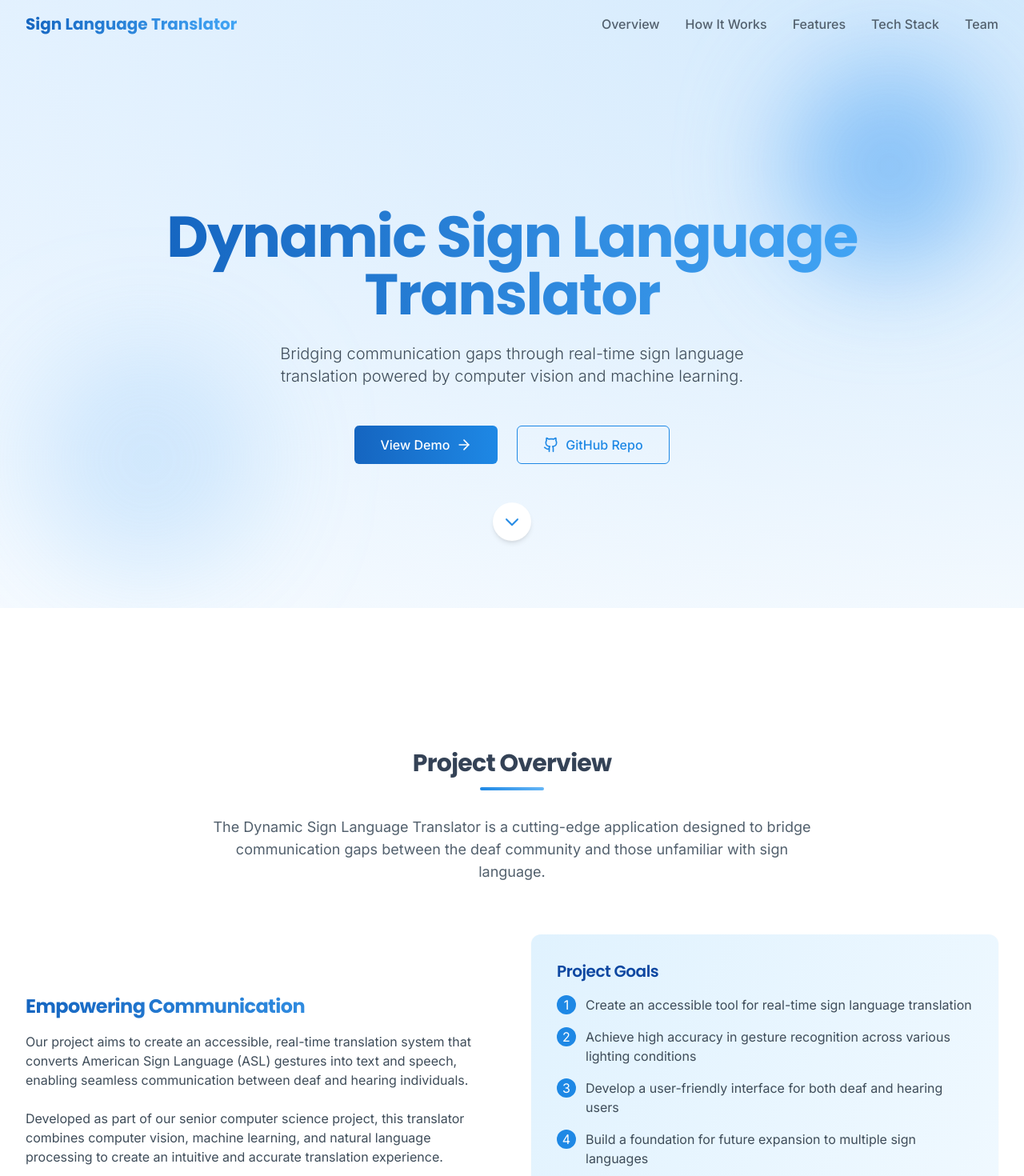
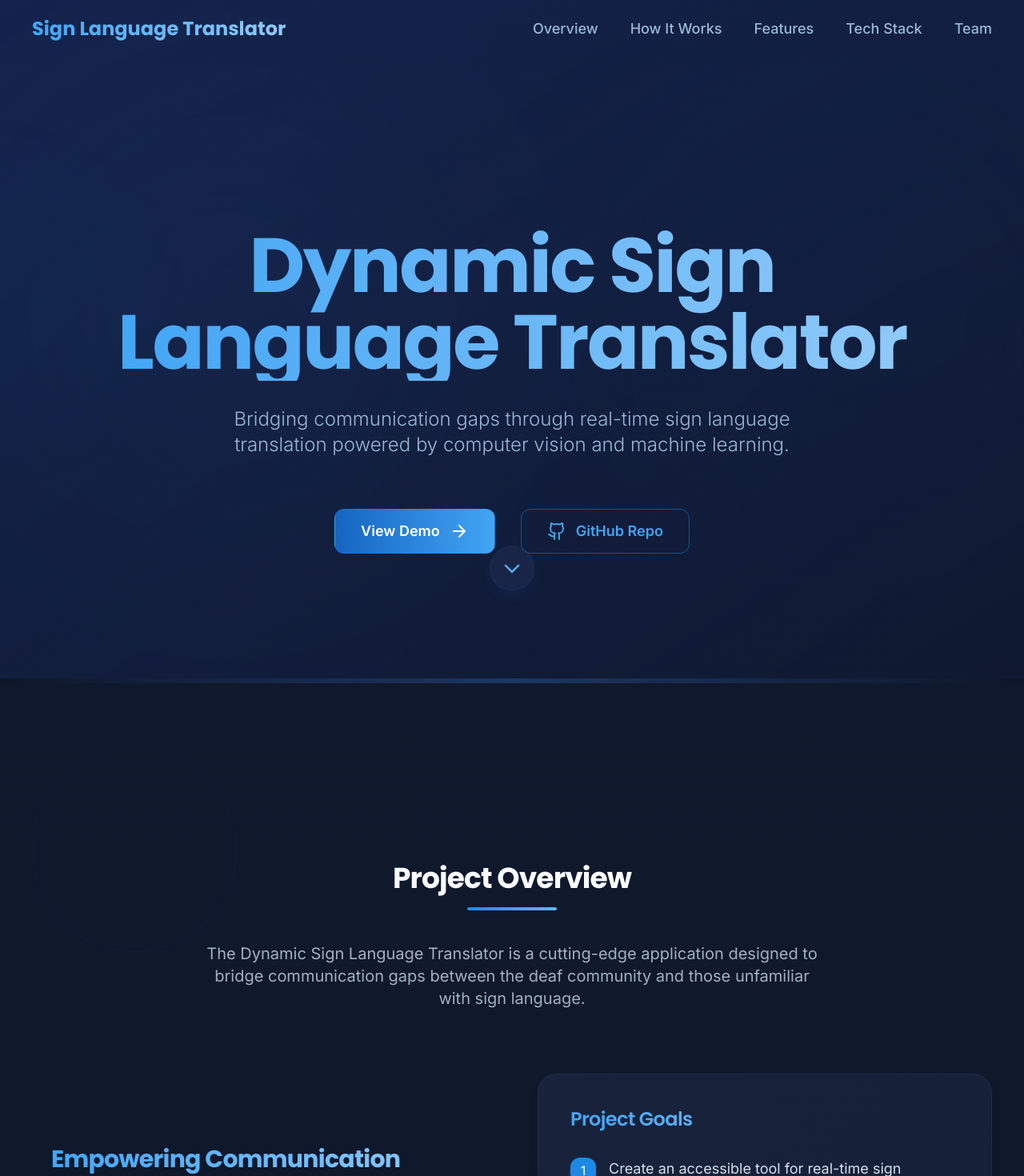
Before and after one commit to devv-nathan/sign-speak-online, a React (Vite) app: page / in a window 1280 px wide. Shown: the top 1470 px of the page at 80% size. Built offline with nearby package versions, Linux system fonts and the light colour scheme.

Commit message:
feat: Implement dark theme and visual enhancements
- Added dark theme support.
- Increased component sizes and made them bolder.
- Added subtle graphics and animated gradients on scroll.
- Improved scrolling experience.

```diff
--- a/src/components/ButtonLink.tsx
+++ b/src/components/ButtonLink.tsx
@@ -16,14 +16,14 @@ const ButtonLink = ({
   return (
     <a
       className={cn(
-        "inline-flex items-center justify-center rounded-md font-medium transition-all duration-300 focus-visible:outline-none focus-visible:ring-2 focus-visible:ring-ring focus-visible:ring-offset-2 disabled:pointer-events-none disabled:opacity-50",
+        "inline-flex items-center justify-center rounded-xl font-medium transition-all duration-300 focus-visible:outline-none focus-visible:ring-2 focus-visible:ring-ring focus-visible:ring-offset-2 disabled:pointer-events-none disabled:opacity-50",
         {
-          "bg-gradient-to-r from-blue-600 to-blue-500 text-white hover:shadow-lg hover:shadow-blue-500/25 hover:-translate-y-0.5": variant === "primary",
-          "bg-neutral-100 text-neutral-900 hover:bg-neutral-200 hover:-translate-y-0.5": variant === "secondary",
-          "border border-blue-500 text-blue-500 hover:bg-blue-50 hover:-translate-y-0.5": variant === "outline",
-          "h-10 px-4 py-2 text-sm": size === "default",
-          "h-9 px-3 text-xs": size === "sm",
-          "h-12 px-8 text-base": size === "lg",
+          "bg-gradient-to-r from-blue-600 to-blue-400 text-white hover:shadow-xl hover:shadow-blue-500/25 hover:-translate-y-1 border border-blue-500/20": variant === "primary",
+          "bg-secondary/80 text-white hover:bg-secondary hover:-translate-y-1 border border-white/5": variant === "secondary",
+          "border border-blue-500/50 text-blue-400 hover:bg-blue-900/20 hover:-translate-y-1": variant === "outline",
+          "h-12 px-6 py-3 text-base": size === "default",
+          "h-10 px-4 text-sm": size === "sm",
+          "h-14 px-8 text-lg font-semibold": size === "lg",
         },
         className
       )}
--- a/src/components/Header.tsx
+++ b/src/components/Header.tsx
@@ -21,7 +21,7 @@ const Header = () => {
 
   useEffect(() => {
     const handleScroll = () => {
-      setIsScrolled(window.scrollY > 10);
+      setIsScrolled(window.scrollY > 20);
     };
 
     window.addEventListener("scroll", handleScroll);
@@ -34,24 +34,24 @@ const Header = () => {
     <header
       className={cn(
         "fixed top-0 left-0 right-0 z-50 transition-all duration-300",
-        isScrolled ? "bg-white/90 backdrop-blur-sm shadow-sm" : "bg-transparent"
+        isScrolled ? "bg-background/80 backdrop-blur-lg border-b border-white/5 shadow-md shadow-blue-900/10" : "bg-transparent"
       )}
     >
-      <div className="max-w-7xl mx-auto px-4 sm:px-6 lg:px-8">
-        <div className="flex justify-between items-center py-4">
+      <div className="max-w-7xl mx-auto px-6 sm:px-8 lg:px-10">
+        <div className="flex justify-between items-center py-5">
           <div className="flex items-center">
-            <a href="#" className="gradient-text font-display font-bold text-xl">
+            <a href="#" className="gradient-text font-display font-bold text-2xl">
               Sign Language Translator
             </a>
           </div>
 
           {/* Desktop Navigation */}
-          <nav className="hidden md:flex items-center space-x-8">
+          <nav className="hidden md:flex items-center space-x-10">
             {navItems.map((item) => (
               <a
                 key={item.name}
                 href={item.href}
-                className="text-neutral-600 hover:text-blue-600 transition-colors font-medium relative after:content-[''] after:absolute after:bottom-0 after:left-0 after:w-0 after:h-0.5 after:bg-blue-500 hover:after:w-full after:transition-all after:duration-300"
+                className="text-blue-100/80 hover:text-blue-300 transition-colors font-medium text-lg relative after:content-[''] after:absolute after:bottom-0 after:left-0 after:w-0 after:h-0.5 after:bg-blue-400 hover:after:w-full after:transition-all after:duration-300"
               >
                 {item.name}
               </a>
@@ -60,13 +60,13 @@ const Header = () => {
 
           {/* Mobile menu button */}
           <button
-            className="md:hidden text-neutral-600 hover:text-blue-600 transition-colors p-2 rounded-md hover:bg-blue-50"
+            className="md:hidden text-blue-200 hover:text-blue-100 transition-colors p-2 rounded-md hover:bg-blue-800/20 border border-blue-500/20"
             onClick={toggleMenu}
             aria-expanded={isMenuOpen}
             aria-controls="mobile-menu"
           >
             <span className="sr-only">Open main menu</span>
-            <Menu size={24} />
+            <Menu size={28} />
           </button>
         </div>
 
@@ -74,14 +74,14 @@ const Header = () => {
         {isMenuOpen && (
           <div
             id="mobile-menu"
-            className="md:hidden bg-white/95 backdrop-blur-sm pb-4 animate-scale-in rounded-b-lg shadow-lg"
+            className="md:hidden glass-effect pb-6 animate-scale-in rounded-2xl shadow-lg shadow-blue-900/20 mb-4 border border-white/5"
           >
-            <div className="flex flex-col space-y-4 pt-2 pb-3">
+            <div className="flex flex-col space-y-1 pt-2 pb-3">
               {navItems.map((item) => (
                 <a
                   key={item.name}
                   href={item.href}
-                  className="text-neutral-600 hover:text-blue-600 hover:bg-blue-50 px-4 py-3 rounded-lg font-medium transition-colors"
+                  className="text-blue-100/80 hover:text-blue-200 hover:bg-blue-800/30 px-6 py-4 rounded-xl font-medium transition-colors text-lg"
                   onClick={() => setIsMenuOpen(false)}
                 >
                   {item.name}
--- a/src/components/Hero.tsx
+++ b/src/components/Hero.tsx
@@ -4,40 +4,40 @@ import { ArrowRight, Github } from "lucide-react";
 
 const Hero = () => {
   return (
-    <div className="relative bg-gradient-to-br from-blue-50 to-white pt-20 overflow-hidden">
-      <div className="absolute inset-0 bg-[radial-gradient(ellipse_at_top_right,_var(--tw-gradient-stops))] from-blue-100/60 to-transparent"></div>
+    <div className="relative bg-gradient-to-br from-blue-900/30 to-background pt-32 overflow-hidden min-h-screen flex items-center">
+      <div className="absolute inset-0 bg-[radial-gradient(ellipse_at_top_right,_var(--tw-gradient-stops))] from-blue-800/10 to-transparent moving-gradient"></div>
 
       {/* Decorative elements */}
-      <div className="absolute top-20 right-10 w-64 h-64 bg-blue-200 rounded-full mix-blend-multiply filter blur-3xl opacity-20 animate-pulse-subtle"></div>
-      <div className="absolute bottom-10 left-10 w-72 h-72 bg-blue-300 rounded-full mix-blend-multiply filter blur-3xl opacity-20 animate-float"></div>
+      <div className="absolute top-1/4 right-10 w-96 h-96 bg-blue-600/10 rounded-full mix-blend-multiply filter blur-[100px] opacity-30 animate-pulse-subtle scroll-gradient"></div>
+      <div className="absolute bottom-1/4 left-10 w-[30rem] h-[30rem] bg-blue-400/10 rounded-full mix-blend-multiply filter blur-[120px] opacity-30 animate-float scroll-gradient"></div>
 
-      <div className="section-container min-h-[85vh] flex flex-col justify-center">
-        <div className="relative z-10 max-w-4xl mx-auto text-center">
-          <h1 className="text-5xl md:text-6xl lg:text-7xl font-bold gradient-text mb-6 animate-fade-in font-display">
+      <div className="section-container min-h-[90vh] flex flex-col justify-center">
+        <div className="relative z-10 max-w-5xl mx-auto text-center">
+          <h1 className="text-6xl md:text-7xl lg:text-8xl font-bold gradient-text mb-8 animate-fade-in font-display leading-tight">
             Dynamic Sign Language Translator
           </h1>
-          <p className="text-lg md:text-xl text-neutral-700 mb-12 max-w-2xl mx-auto animate-fade-in font-light leading-relaxed" style={{ animationDelay: "0.2s" }}>
+          <p className="text-xl md:text-2xl text-blue-100/80 mb-16 max-w-3xl mx-auto animate-fade-in font-light leading-relaxed" style={{ animationDelay: "0.2s" }}>
             Bridging communication gaps through real-time sign language translation powered by computer vision and machine learning.
           </p>
-          <div className="flex flex-col sm:flex-row gap-6 justify-center animate-fade-in" style={{ animationDelay: "0.4s" }}>
+          <div className="flex flex-col sm:flex-row gap-8 justify-center animate-fade-in" style={{ animationDelay: "0.4s" }}>
             <ButtonLink href="#" variant="primary" size="lg" className="group">
               View Demo
-              <ArrowRight className="ml-2 h-5 w-5 transition-transform group-hover:translate-x-1" />
+              <ArrowRight className="ml-3 h-6 w-6 transition-transform group-hover:translate-x-1" />
             </ButtonLink>
             <ButtonLink href="#" variant="outline" size="lg" className="group">
-              <Github className="mr-2 h-5 w-5 transition-transform group-hover:scale-110" />
+              <Github className="mr-3 h-6 w-6 transition-transform group-hover:scale-110" />
               GitHub Repo
             </ButtonLink>
           </div>
         </div>
 
-        <div className="absolute left-0 right-0 bottom-10 flex justify-center">
+        <div className="absolute left-0 right-0 bottom-16 flex justify-center">
           <a
             href="#overview"
-            className="flex items-center justify-center w-12 h-12 rounded-full bg-white shadow-md text-blue-500 animate-bounce mb-8 transition-transform hover:shadow-lg hover:scale-105"
+            className="flex items-center justify-center w-14 h-14 rounded-full bg-secondary/80 shadow-lg shadow-blue-900/20 text-blue-300 animate-bounce mb-8 transition-transform hover:shadow-xl hover:scale-110 backdrop-blur-sm border border-white/5"
             aria-label="Scroll to overview section"
           >
-            <svg xmlns="http://www.w3.org/2000/svg" fill="none" viewBox="0 0 24 24" stroke="currentColor" className="w-6 h-6">
+            <svg xmlns="http://www.w3.org/2000/svg" fill="none" viewBox="0 0 24 24" stroke="currentColor" className="w-7 h-7">
               <path strokeLinecap="round" strokeLinejoin="round" strokeWidth={2} d="M19 9l-7 7-7-7" />
             </svg>
           </a>
--- a/src/components/Overview.tsx
+++ b/src/components/Overview.tsx
@@ -1,26 +1,32 @@
 
 const Overview = () => {
   return (
-    <section id="overview" className="bg-white py-24">
-      <div className="section-container">
+    <section id="overview" className="bg-background py-28 relative">
+      <div className="absolute inset-0 bg-gradient-to-b from-blue-900/5 to-background/80 moving-gradient pointer-events-none"></div>
+
+      {/* Subtle graphics */}
+      <div className="absolute top-20 left-10 w-64 h-64 rounded-full border border-blue-500/10 opacity-50"></div>
+      <div className="absolute bottom-20 right-10 w-80 h-80 rounded-full border border-blue-500/10 opacity-30"></div>
+
+      <div className="section-container relative z-10">
         <h2 className="section-title">Project Overview</h2>
         <p className="section-description">
           The Dynamic Sign Language Translator is a cutting-edge application designed to bridge communication gaps between the deaf community and those unfamiliar with sign language.
         </p>
 
-        <div className="grid md:grid-cols-2 gap-12 items-center mt-16">
-          <div className="reveal">
-            <h3 className="text-2xl font-bold mb-4 gradient-text">Empowering Communication</h3>
-            <p className="text-neutral-700 mb-6">
+        <div className="grid md:grid-cols-2 gap-16 items-center mt-20">
+          <div className="reveal p-6">
+            <h3 className="text-3xl font-bold mb-6 gradient-text">Empowering Communication</h3>
+            <p className="text-xl text-blue-100/80 mb-8">
               Our project aims to create an accessible, real-time translation system that converts American Sign Language (ASL) gestures into text and speech, enabling seamless communication between deaf and hearing individuals.
             </p>
-            <p className="text-neutral-700">
+            <p className="text-xl text-blue-100/80">
               Developed as part of our senior computer science project, this translator combines computer vision, machine learning, and natural language processing to create an intuitive and accurate translation experience.
             </p>
           </div>
-          <div className="bg-card-gradient p-8 rounded-xl shadow-sm reveal card-hover transition-all duration-300">
-            <h4 className="text-xl font-semibold mb-4 text-blue-700">Project Goals</h4>
-            <ul className="space-y-4">
+          <div className="glass-effect p-10 rounded-3xl shadow-lg reveal card-hover transition-all duration-500 border border-white/5 bg-gradient-to-br from-secondary/50 to-background moving-gradient">
+            <h4 className="text-2xl font-semibold mb-8 gradient-text">Project Goals</h4>
+            <ul className="space-y-6">
               {[
                 "Create an accessible tool for real-time sign language translation",
                 "Achieve high accuracy in gesture recognition across various lighting conditions",
@@ -29,10 +35,10 @@ const Overview = () => {
                 "Contribute to the growing field of accessibility technology"
               ].map((goal, index) => (
                 <li key={index} className="flex items-start group">
-                  <span className="bg-blue-500 text-white rounded-full w-6 h-6 flex items-center justify-center shrink-0 mr-3 group-hover:scale-110 transition-transform">
+                  <span className="bg-blue-500 text-white rounded-xl w-8 h-8 flex items-center justify-center shrink-0 mr-4 group-hover:scale-110 transition-transform shadow-md shadow-blue-500/30">
                     {index + 1}
                   </span>
-                  <span className="text-neutral-700">{goal}</span>
+                  <span className="text-blue-50/90 text-lg group-hover:text-blue-50 transition-colors">{goal}</span>
                 </li>
               ))}
             </ul>
--- a/src/index.css
+++ b/src/index.css
@@ -1,5 +1,5 @@
 
-@import url('https://fonts.googleapis.com/css2?family=Inter:wght@300;400;500;600;700&family=Poppins:wght@400;500;600;700&family=Roboto+Mono&display=swap');
+@import url('https://fonts.googleapis.com/css2?family=Inter:wght@300;400;500;600;700&family=Poppins:wght@400;500;600;700;800&family=Roboto+Mono&display=swap');
 
 @tailwind base;
 @tailwind components;
@@ -7,73 +7,43 @@
 
 @layer base {
   :root {
-    --background: 210 50% 98%;
-    --foreground: 215 25% 27%;
+    --background: 222 47% 11%;
+    --foreground: 210 40% 98%;
 
-    --card: 0 0% 100%;
-    --card-foreground: 215 25% 27%;
+    --card: 222 47% 13%;
+    --card-foreground: 210 40% 98%;
 
-    --popover: 0 0% 100%;
-    --popover-foreground: 215 25% 27%;
+    --popover: 222 47% 13%;
+    --popover-foreground: 210 40% 98%;
 
-    --primary: 210 80% 50%;
+    --primary: 217 91% 60%;
     --primary-foreground: 210 40% 98%;
 
-    --secondary: 210 20% 96%;
-    --secondary-foreground: 215 25% 27%;
+    --secondary: 223 47% 20%;
+    --secondary-foreground: 210 40% 98%;
 
-    --muted: 210 20% 96%;
-    --muted-foreground: 215 20% 65%;
+    --muted: 223 47% 20%;
+    --muted-foreground: 215 20% 70%;
 
-    --accent: 210 30% 96%;
-    --accent-foreground: 215 25% 27%;
+    --accent: 223 47% 20%;
+    --accent-foreground: 210 40% 98%;
 
     --destructive: 0 84% 60%;
     --destructive-foreground: 210 40% 98%;
 
-    --border: 214 32% 91%;
-    --input: 214 32% 91%;
-    --ring: 210 80% 50%;
+    --border: 223 47% 21%;
+    --input: 223 47% 21%;
+    --ring: 217 91% 60%;
 
-    --radius: 0.5rem;
+    --radius: 0.75rem;
 
-    --sidebar-background: 0 0% 98%;
-    --sidebar-foreground: 240 5% 26%;
-    --sidebar-primary: 240 6% 10%;
-    --sidebar-primary-foreground: 0 0% 98%;
-    --sidebar-accent: 240 5% 96%;
-    --sidebar-accent-foreground: 240 6% 10%;
-    --sidebar-border: 220 13% 91%;
-    --sidebar-ring: 217 91% 60%;
-  }
-
-  .dark {
-    --background: 215 32% 10%;
-    --foreground: 210 40% 98%;
-    --card: 215 32% 15%;
-    --card-foreground: 210 40% 98%;
-    --popover: 215 32% 15%;
-    --popover-foreground: 210 40% 98%;
-    --primary: 210 80% 50%;
-    --primary-foreground: 210 40% 98%;
-    --secondary: 215 28% 17%;
-    --secondary-foreground: 210 40% 98%;
-    --muted: 215 28% 17%;
-    --muted-foreground: 215 20% 65%;
-    --accent: 215 28% 17%;
-    --accent-foreground: 210 40% 98%;
-    --destructive: 0 62% 30%;
-    --destructive-foreground: 210 40% 98%;
-    --border: 215 28% 25%;
-    --input: 215 28% 25%;
-    --ring: 210 80% 50%;
-    --sidebar-background: 240 6% 10%;
-    --sidebar-foreground: 240 5% 96%;
-    --sidebar-primary: 224 76% 48%;
-    --sidebar-primary-foreground: 0 0% 100%;
-    --sidebar-accent: 240 4% 16%;
-    --sidebar-accent-foreground: 240 5% 96%;
-    --sidebar-border: 240 4% 16%;
+    --sidebar-background: 222 47% 11%;
+    --sidebar-foreground: 210 40% 98%;
+    --sidebar-primary: 217 91% 60%;
+    --sidebar-primary-foreground: 210 40% 98%;
+    --sidebar-accent: 223 47% 17%;
+    --sidebar-accent-foreground: 210 40% 98%;
+    --sidebar-border: 223 47% 21%;
     --sidebar-ring: 217 91% 60%;
   }
 }
@@ -89,47 +59,47 @@
   }
 
   h1, h2, h3, h4 {
-    @apply font-display font-semibold tracking-tight;
+    @apply font-display font-bold tracking-tight;
   }
 
   h1 {
+    @apply text-5xl lg:text-6xl;
+  }
+
+  h2 {
     @apply text-4xl lg:text-5xl;
   }
 
-  h2 {
+  h3 {
     @apply text-3xl lg:text-4xl;
   }
 
-  h3 {
+  h4 {
     @apply text-2xl lg:text-3xl;
-  }
-
-  h4 {
-    @apply text-xl lg:text-2xl;
   }
 }
 
 @layer components {
   .section-container {
-    @apply max-w-7xl mx-auto px-4 py-20 sm:px-6 lg:px-8;
+    @apply max-w-7xl mx-auto px-6 py-28 sm:px-8 lg:px-10;
   }
 
   .section-title {
-    @apply text-3xl font-bold mb-8 text-center relative;
+    @apply text-4xl font-bold mb-10 text-center relative;
   }
 
   .section-title::after {
     content: '';
-    @apply block h-1 w-20 bg-gradient-to-r from-blue-500 to-blue-300 mx-auto mt-3 rounded-full;
+    @apply block h-1 w-28 bg-gradient-to-r from-blue-500 to-blue-300 mx-auto mt-4 rounded-full;
   }
 
   .section-description {
-    @apply text-neutral-600 text-lg mb-12 max-w-3xl mx-auto text-center;
+    @apply text-muted-foreground text-xl mb-16 max-w-3xl mx-auto text-center;
   }
 
   .reveal {
-    @apply opacity-0 transition-all duration-700 ease-in-out;
-    transform: translateY(20px);
+    @apply opacity-0 transition-all duration-1000 ease-in-out;
+    transform: translateY(30px);
   }
 
   .reveal.active {
@@ -138,15 +108,73 @@
   }
 
   .card-hover {
-    @apply transition-all duration-300 hover:shadow-lg hover:-translate-y-1;
+    @apply transition-all duration-300 hover:shadow-lg hover:-translate-y-2;
   }
 
   .gradient-text {
-    @apply bg-clip-text text-transparent bg-gradient-to-r from-blue-600 to-blue-400;
+    @apply bg-clip-text text-transparent bg-gradient-to-r from-blue-400 to-blue-200;
   }
 
   .glass-effect {
-    @apply bg-white/80 backdrop-blur-sm;
+    @apply bg-white/5 backdrop-blur-lg border border-white/10;
+  }
+
+  /* Moving gradients */
+  .moving-gradient {
+    background-size: 400% 400%;
+    animation: gradientMove 15s ease infinite;
+  }
+
+  .section-divider {
+    height: 6px;
+    background: linear-gradient(90deg, transparent, rgba(59, 130, 246, 0.3), transparent);
+    width: 100%;
+    margin: 0 auto;
+  }
+
+  .graphic-dot {
+    @apply absolute rounded-full bg-blue-600/20 blur-xl;
+    animation: float 10s ease-in-out infinite alternate;
+  }
+
+  .graphic-circle {
+    @apply absolute rounded-full border border-blue-500/20;
+    animation: pulse 8s ease-in-out infinite;
+  }
+}
+
+@keyframes gradientMove {
+  0% {
+    background-position: 0% 50%;
+  }
+  50% {
+    background-position: 100% 50%;
+  }
+  100% {
+    background-position: 0% 50%;
+  }
+}
+
+@keyframes float {
+  0% {
+    transform: translateY(0) translateX(0);
+  }
+  50% {
+    transform: translateY(-20px) translateX(15px);
+  }
+  100% {
+    transform: translateY(0) translateX(0);
+  }
+}
+
+@keyframes pulse {
+  0%, 100% {
+    transform: scale(1);
+    opacity: 0.2;
+  }
+  50% {
+    transform: scale(1.05);
+    opacity: 0.4;
   }
 }
 
--- a/src/pages/Index.tsx
+++ b/src/pages/Index.tsx
@@ -24,7 +24,6 @@ const Index = () => {
       entries.forEach(entry => {
         if (entry.isIntersecting) {
           entry.target.classList.add('active');
-          observer.unobserve(entry.target);
         }
       });
     }, observerOptions);
@@ -35,22 +34,60 @@ const Index = () => {
       observer.observe(el);
     });
 
+    // Parallax effect for moving gradients
+    const handleScroll = () => {
+      const scrollY = window.scrollY;
+      document.documentElement.style.setProperty('--scroll-y', `${scrollY}px`);
+
+      // Adjust opacity of background elements based on scroll
+      const gradientElements = document.querySelectorAll('.scroll-gradient');
+      gradientElements.forEach((el) => {
+        const element = el as HTMLElement;
+        const rect = element.getBoundingClientRect();
+        const windowHeight = window.innerHeight;
+
+        if (rect.top < windowHeight && rect.bottom > 0) {
+          const opacity = 0.2 + (0.8 * (1 - (Math.abs(windowHeight/2 - rect.top) / windowHeight)));
+          element.style.opacity = opacity.toString();
+        }
+      });
+    };
+
+    window.addEventListener('scroll', handleScroll);
+
     return () => {
       if (revealElements) {
         revealElements.forEach(el => observer.unobserve(el));
       }
+      window.removeEventListener('scroll', handleScroll);
     };
   }, []);
 
   return (
-    <div className="min-h-screen bg-white">
+    <div className="min-h-screen bg-background text-foreground overflow-hidden">
       <Header />
-      <main>
+
+      {/* Background Graphics */}
+      <div className="fixed inset-0 pointer-events-none z-0 overflow-hidden">
+        <div className="graphic-dot w-96 h-96 top-1/4 -left-48 opacity-20"></div>
+        <div className="graphic-dot w-80 h-80 top-3/4 -right-36 opacity-15"></div>
+        <div className="graphic-circle w-[800px] h-[800px] top-1/3 left-1/2 -translate-x-1/2 -translate-y-1/2"></div>
+        <div className="graphic-circle w-[1200px] h-[1200px] top-2/3 left-1/4 opacity-10"></div>
+        <div className="absolute top-0 left-0 right-0 h-20 bg-gradient-to-b from-background to-transparent z-10"></div>
+        <div className="absolute bottom-0 left-0 right-0 h-20 bg-gradient-to-t from-background to-transparent z-10"></div>
+      </div>
+
+      <main className="relative z-10">
         <Hero />
+        <div className="section-divider"></div>
         <Overview />
+        <div className="section-divider"></div>
         <HowItWorks />
+        <div className="section-divider"></div>
         <Features />
+        <div className="section-divider"></div>
         <TechStack />
+        <div className="section-divider"></div>
         <Team />
       </main>
       <Footer />
```
